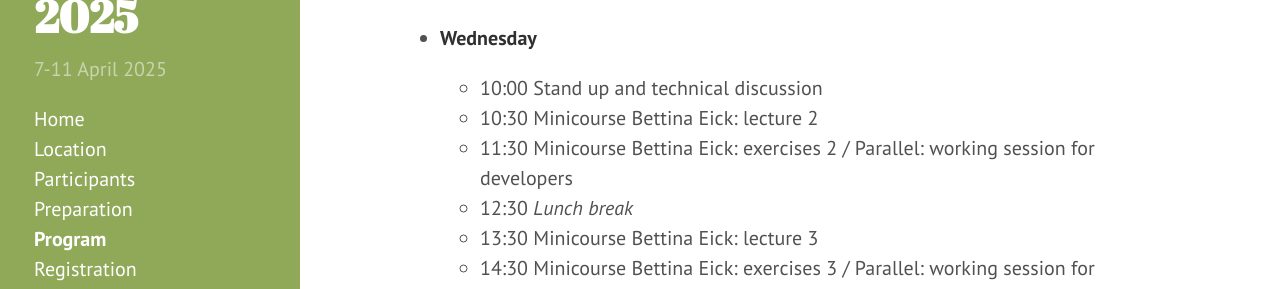
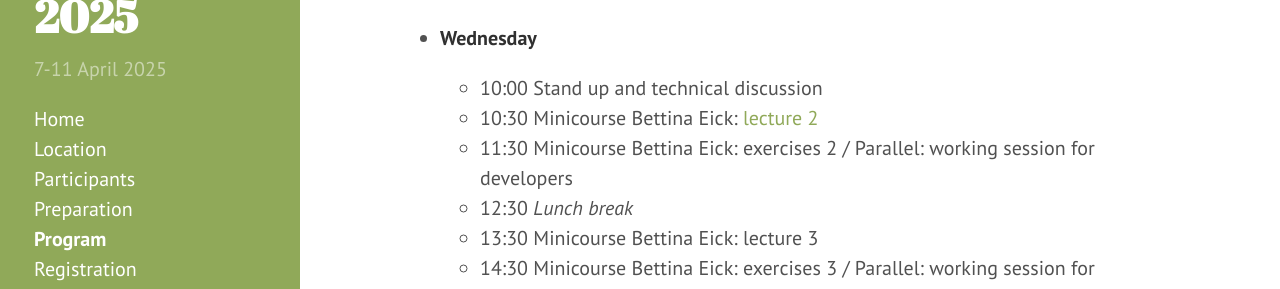
Before and after one commit to gapdays/gapdays2025-spring, a Jekyll site: the page built from program.md, in a window 1280 px wide and 900 px high, scrolled down 2247 px. Shown: the part 155-444 px from the top of the window. Built offline with Jekyll 4.4.1, drawn with Linux system fonts in a browser that asks for light colours; part of the change alters nothing that is shown.

```diff
--- a/program.md
+++ b/program.md
@@ -80,7 +80,7 @@ The schedule is subject to further changes.
 - **Wednesday**
 
   - 10:00 Stand up and technical discussion
-  - 10:30 Minicourse Bettina Eick: lecture 2
+  - 10:30 Minicourse Bettina Eick: [lecture 2](bettina2.pdf)
   - 11:30 Minicourse Bettina Eick: exercises 2 / Parallel: working session for developers
   - 12:30 *Lunch break*
   - 13:30 Minicourse Bettina Eick: lecture 3
```
Also changed, not shown: 1 other file.
